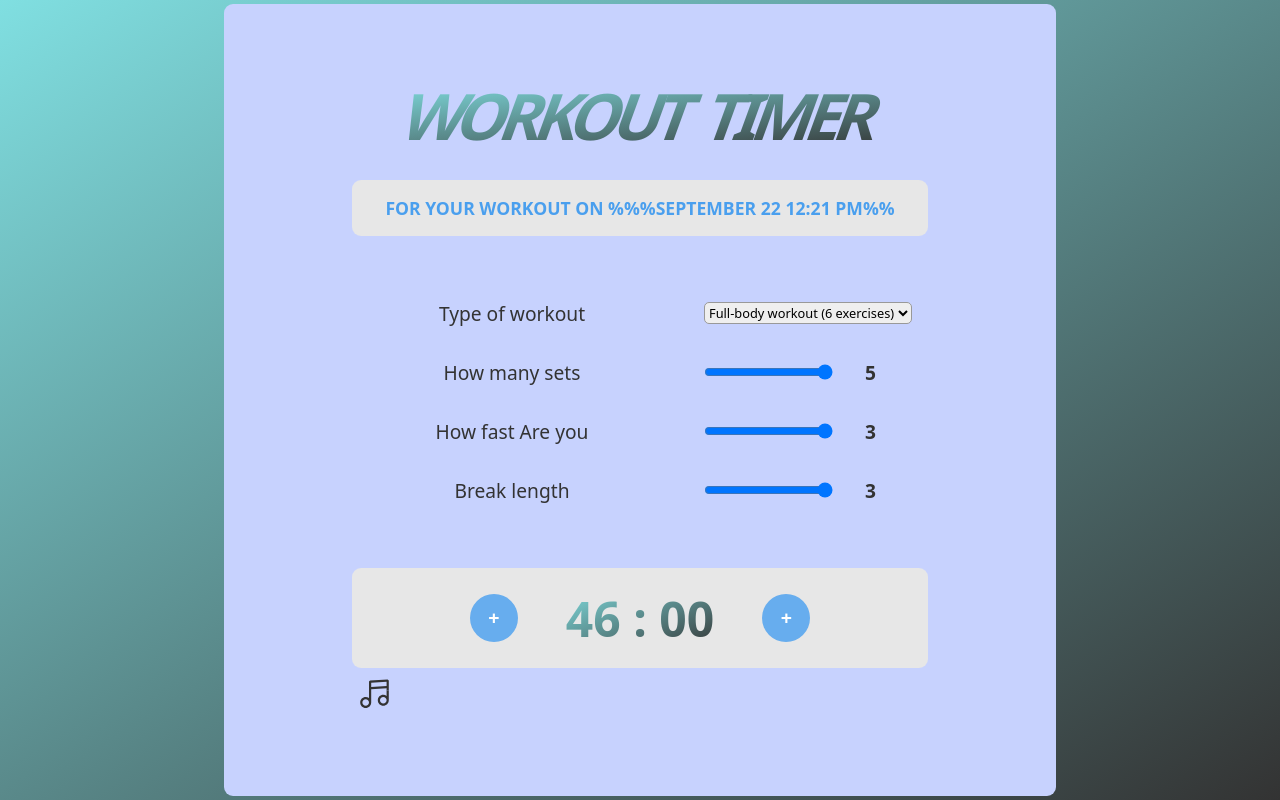
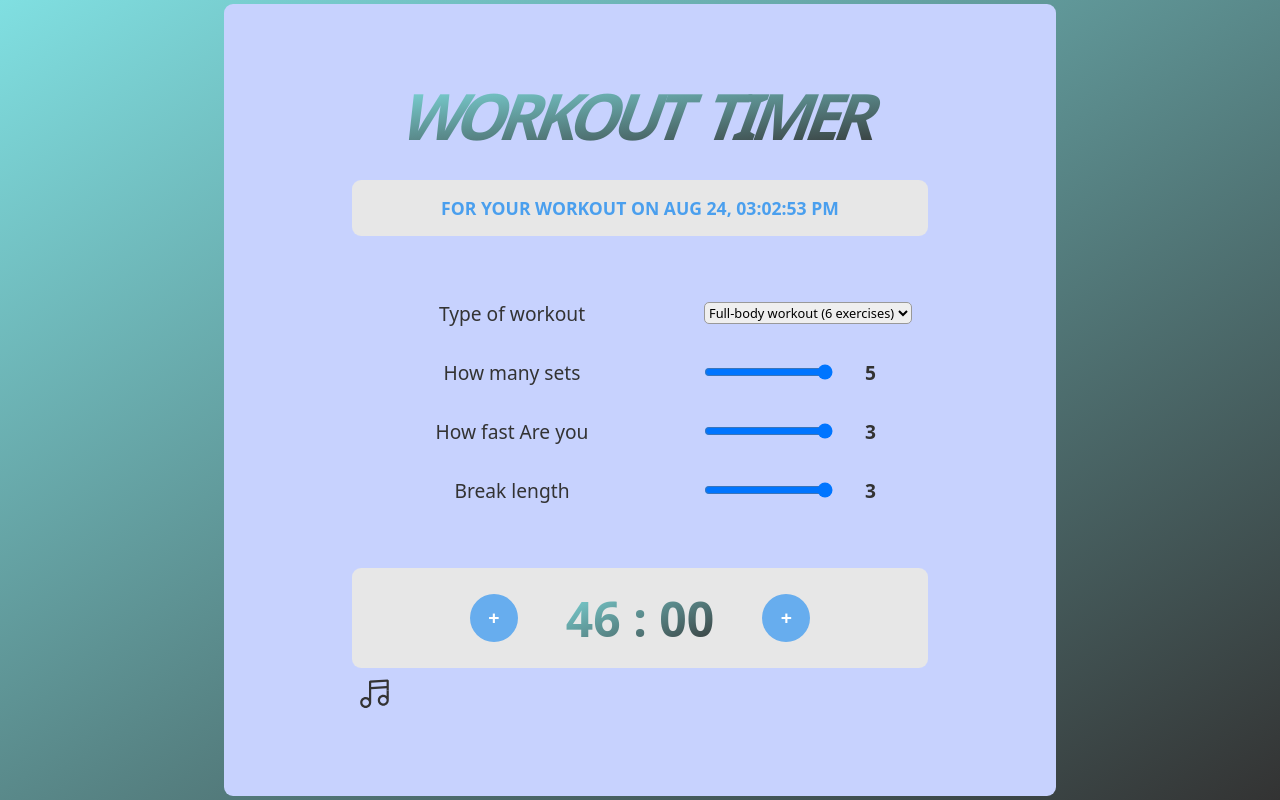
Before and after one commit to ImanSarfi/workout-timer, a React (Vite) app: page / in a window 1280 px wide. Built offline with nearby package versions, Linux system fonts and the light colour scheme.

Commit message:
set Date

```diff
--- a/src/App.jsx
+++ b/src/App.jsx
@@ -5,13 +5,24 @@ import ToggleSound from './ToggleSound';
 
 
 function App() {
-  const[allowSound, setAllowSound] = useState("false");
+  const[allowSound, setAllowSound] = useState(true);
+  const[time , setTime] = useState(formatTime(new Date()));
+
+  function formatTime(date) {
+    return new Intl.DateTimeFormat("en" ,{
+      month: "short",
+      year: "2-digit",
+      hour: "2-digit",
+      minute: "2-digit",
+      second: "2-digit"
+    }).format(date);
+  }
 
   return (
     <>
     <main>
       <h1>workOut Timer</h1>
-      <time>FOR YOUR WORKOUT ON %%%SEPTEMBER 22 12:21 pm%%</time>
+      <time>FOR YOUR WORKOUT ON {time}</time>
       <Calculator />
       <ToggleSound allowSound={allowSound} setAllowSound={setAllowSound}/>
     </main>
```
